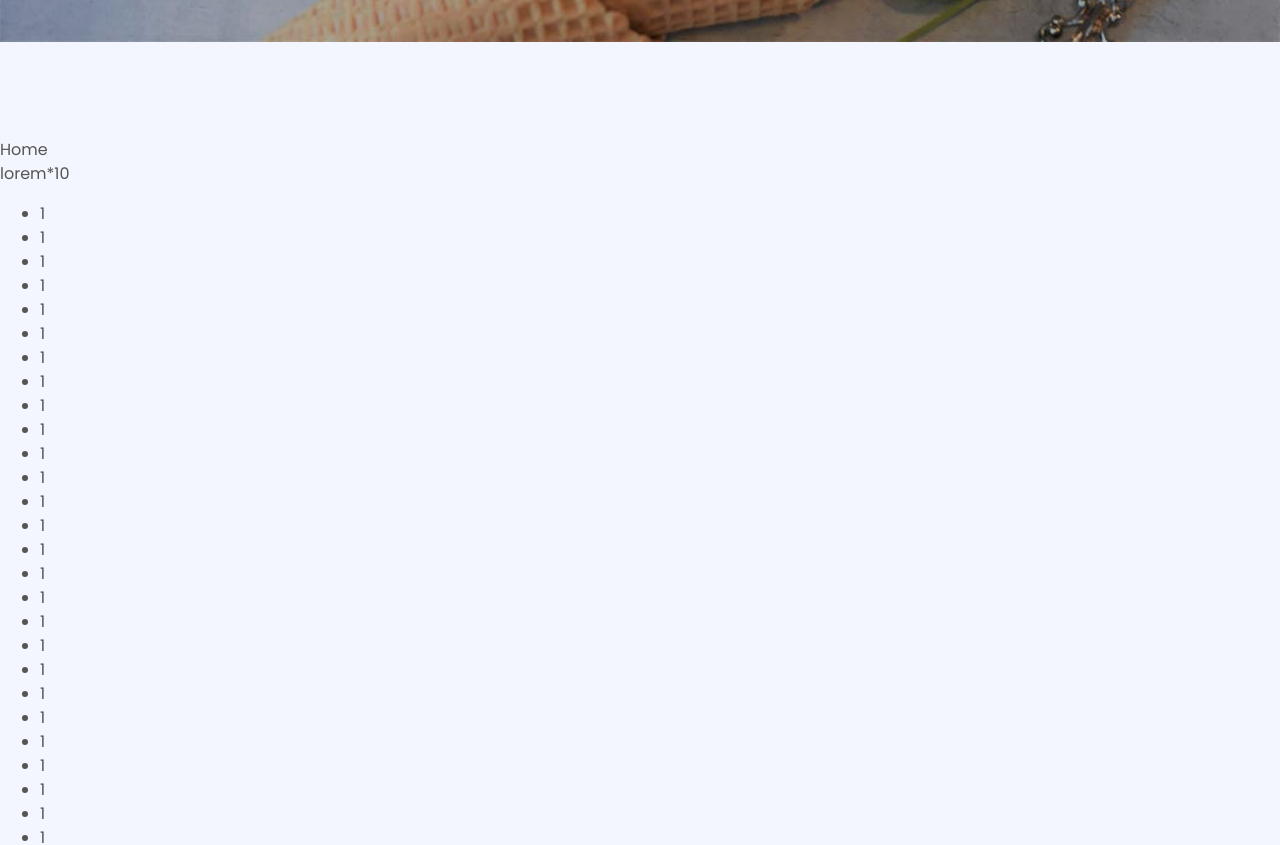
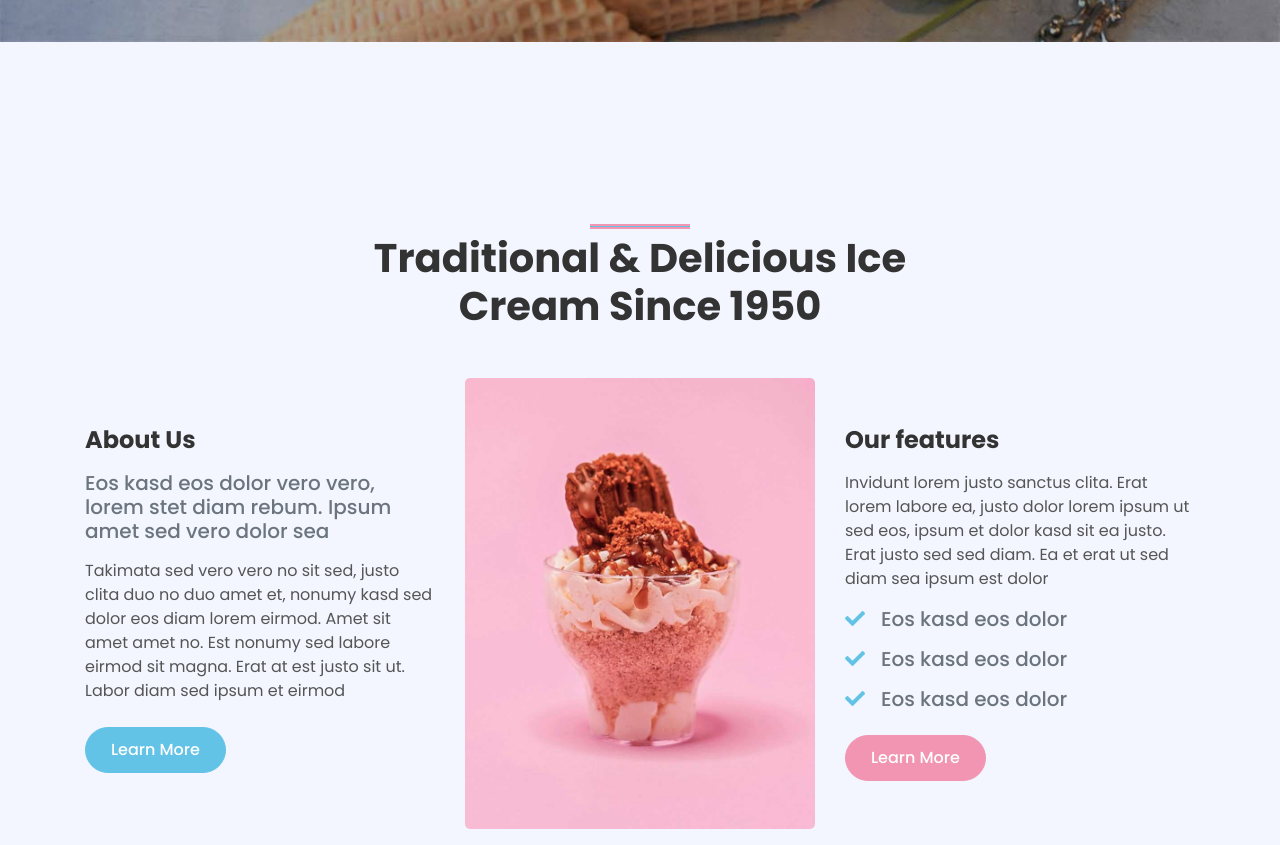
Before and after one commit to jfbarahonag/vipe, a React (Vite) app: page / in a window 1280 px wide. Shown: the part 820-1665 px from the top of the page. Built offline with nearby package versions, Linux system fonts and the light colour scheme.

Commit message:
About component was added

```diff
--- /dev/null
+++ b/src/components/common/About.tsx
@@ -0,0 +1,59 @@
+import { Link } from "react-router-dom"
+
+const About = () => {
+  return (
+    <div className="container-fluid py-5">
+      <div className="container py-5">
+        <div className="row justify-content-center">
+          <div className="col-lg-7">
+            <h1 className="section-title position-relative text-center mb-5">
+              Traditional & Delicious Ice Cream Since 1950
+            </h1>
+          </div>
+        </div>
+        <div className="row">
+          {/* left */}
+          <div className="col-lg-4 py-5">
+            <h4 className="font-weight-bold mb-3">
+              About Us
+            </h4>
+            <h5 className="text-muted mb-3">
+              Eos kasd eos dolor vero vero, lorem stet diam rebum. Ipsum amet sed vero dolor sea
+            </h5>
+            <p>
+              Takimata sed vero vero no sit sed, justo clita duo no duo amet et, nonumy kasd sed dolor eos diam lorem eirmod. Amet sit amet amet no. Est nonumy sed labore eirmod sit magna. Erat at est justo sit ut. Labor diam sed ipsum et eirmod
+            </p>
+            <Link
+              to={'/'}
+              className="btn btn-secondary mt-2"
+            >
+              Learn More
+            </Link>
+          </div>
+          {/* center */}
+          <div className="col-lg-4" style={{minHeight: '400px'}}>
+            <div className="position-relative h-100 rounded overflow-hidden">
+              <img src="/img/about.jpg" alt="about" className="position-absolute w-100 h-100" style={{objectFit: 'cover'}} />
+            </div>
+          </div>
+          {/* right */}
+          <div className="col-lg-4 py-5">
+            <h4 className="font-weight-bold mb-3">Our features</h4>
+            <p>Invidunt lorem justo sanctus clita. Erat lorem labore ea, justo dolor lorem ipsum ut sed eos, ipsum et dolor kasd sit ea justo. Erat justo sed sed diam. Ea et erat ut sed diam sea ipsum est dolor</p>
+            <h5 className="text-muted mb-3"><i className="fa fa-check text-secondary mr-3"></i>Eos kasd eos dolor</h5>
+            <h5 className="text-muted mb-3"><i className="fa fa-check text-secondary mr-3"></i>Eos kasd eos dolor</h5>
+            <h5 className="text-muted mb-3"><i className="fa fa-check text-secondary mr-3"></i>Eos kasd eos dolor</h5>
+            <Link
+              to={'/'}
+              className="btn btn-primary mt-2"
+            >
+              Learn More
+            </Link>
+          </div>
+        </div>
+      </div>
+    </div>
+  )
+}
+
+export default About
--- a/src/pages/Home.tsx
+++ b/src/pages/Home.tsx
@@ -1,9 +1,11 @@
 import Carousel from "../components/common/Carousel";
+import About from "../components/common/About";
 
 export const Home = () => {
   return (
     <>
       <Carousel />
+      <About />
       <div>Home</div>
       <p>lorem*10</p>
       <ul>
```
Also changed, not shown: public/img/about.jpg (added).
